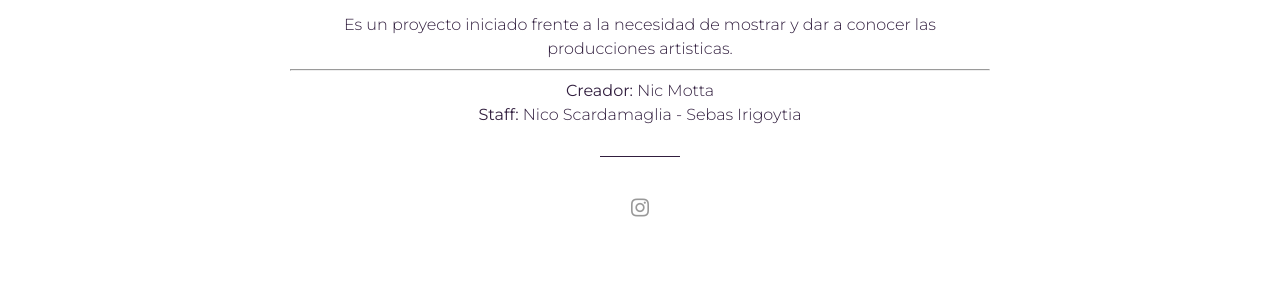
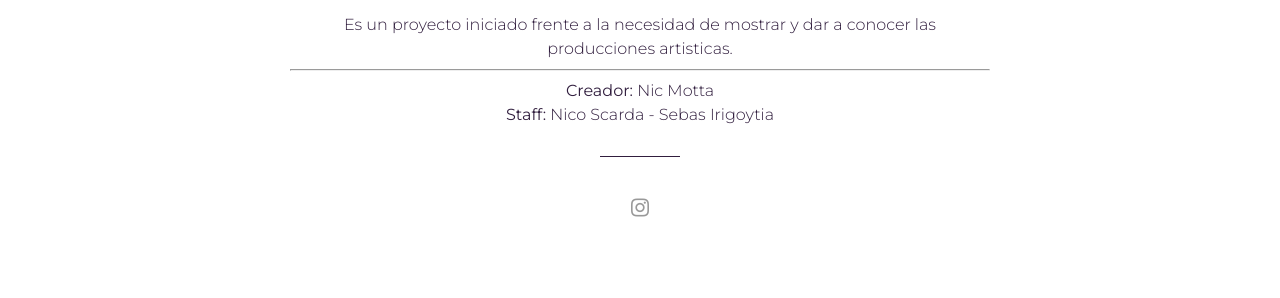
Before and after one commit to nydo/nydo.github.io, a Jekyll site: the page built from _pages/about.html, in a window 1280 px wide. Shown: the part 348-646 px from the top of the page. Built offline with Jekyll 4.4.1, drawn with Linux system fonts in a browser that asks for light colours.

Commit message:
Update _config.yml

```diff
--- a/_config.yml
+++ b/_config.yml
@@ -10,7 +10,7 @@ author: NYDO. # add your name
 author-pic: logo_nydo_2.jpg
 about-author: Es un proyecto iniciado frente a la necesidad de mostrar y dar a conocer las producciones artisticas.
 creador: Nic Motta
-colaboradores: Nico Scardamaglia - Sebas Irigoytia
+colaboradores: Nico Scarda - Sebas Irigoytia
 contacto_creador: nicmotta_
 contacto_col1: a
 contacto_col2: a
```
